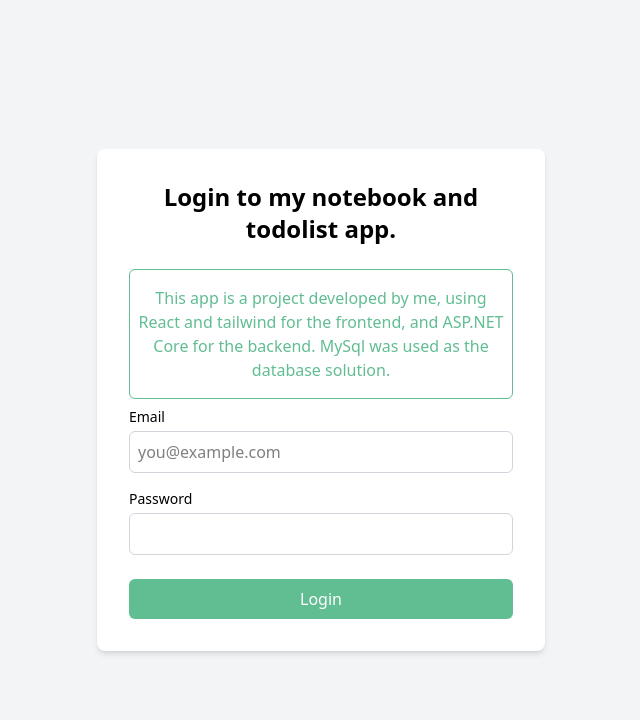
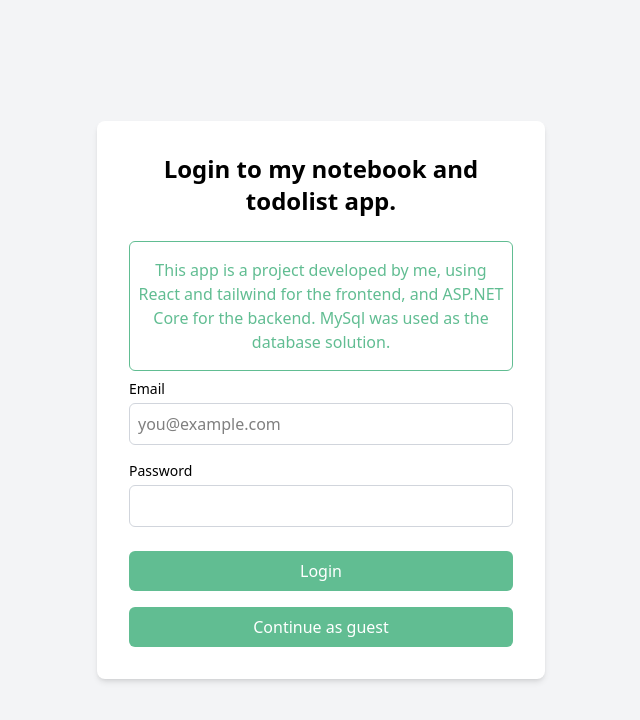
Before and after one commit to fredeskrubba/react-tailwind-todo-app, a React (Vite) app: page / in a window 1280 px wide. Shown: the top 720 px of the page, without its empty margins (319-959 px from the left). Built offline with nearby package versions, Linux system fonts and the light colour scheme.

Commit message:
feat: enhance loading state handling in Layout and TodoList components; update Login page structure for improved user experience

```diff
--- a/src/App.css
+++ b/src/App.css
@@ -2,4 +2,5 @@
 
 @theme {
   --color-main-green: #61bd92;
+  --color-main-green-dark: #3faa78ff;
 }
--- a/src/components/Layout/Layout.jsx
+++ b/src/components/Layout/Layout.jsx
@@ -1,11 +1,17 @@
 import Header from "./Header";
 import Sidebar from "./Sidebar";
 import { useState } from "react";
+import LoadingIcon from '../LoadingIcon.jsx';
+import useMainStore from '../../store/Mainstore.js';
+
 const Layout = ({ PageMode, children }) => {
 
     const [isMenuOpen, setIsMenuOpen] = useState(false);
+    const isLoading = useMainStore((state) => state.isLoading);
 
     return (
+
+        isLoading ? <LoadingIcon/> :
             <div className="flex flex-col h-screen">
                 <Header setIsMenuOpen={setIsMenuOpen} />
 
@@ -17,6 +23,7 @@ const Layout = ({ PageMode, children }) => {
                     </div>
                 </div>
             </div>
+
     );
 };
 
--- a/src/pages/Login.jsx
+++ b/src/pages/Login.jsx
@@ -14,7 +14,6 @@ const LoginPage = () => {
                 This app is a project developed by me, using React and tailwind for the frontend, and ASP.NET Core for the backend. MySql was used as the database solution.
             </p>
         </div>
-        {/* Email */}
         <div className="mb-4">
           <label className="block text-sm font-medium mb-1">
             Email
@@ -26,7 +25,6 @@ const LoginPage = () => {
           />
         </div>
 
-        {/* Password */}
         <div className="mb-6">
           <label className="block text-sm font-medium mb-1">
             Password
@@ -36,13 +34,16 @@ const LoginPage = () => {
             className="w-full border border-gray-300 rounded-md p-2 focus:outline-none focus:ring-2 focus:ring-main-green"
           />
         </div>
+        <div className="flex flex-col gap-4">
+          <Link to="/TodoList">
+              <button className="w-full bg-main-green text-white py-2 rounded-md cursor-pointer transition hover:bg-main-green-dark"> Login </button>
+          </Link>
 
-        {/* Login Button */}
+          <Link to="/TodoList">
+              <button className="w-full bg-main-green text-white py-2 rounded-md cursor-pointer transition hover:bg-main-green-dark" > Continue as guest</button>
+          </Link>
 
-        <Link to="/TodoList">
-            <button className="w-full bg-main-green text-white py-2 rounded-md cursor-pointer transition"> Login </button>
-        </Link>
-
+        </div>
       </div>
     </div>
   );
--- a/src/pages/TodoList.jsx
+++ b/src/pages/TodoList.jsx
@@ -52,10 +52,10 @@ const TodoList = () => {
             {isLoading ?
                 <LoadingIcon/> :
                 <div className='flex flex-col gap-4 m-4'>
-                    <div className='grid grid-cols-1  gap-4 items-start sm:grid-cols-2 lg:grid-cols-4'>
+                    <div className={`${filteredListItems.length <= 0 || filteredListItems == null ? "block" : "grid grid-cols-1 gap-4 items-start sm:grid-cols-2 lg:grid-cols-4"}`}>
                     {
                         filteredListItems.length <= 0 || filteredListItems == null ?
-                        <p>Get started by adding todo items by pressing the add task button!</p> :
+                        <p className='text-center'>No items in the current Category</p> :
                         filteredListItems.map((item, index) => (
                             <ListItem key={index} item={item}/>
                         ))
@@ -63,11 +63,11 @@ const TodoList = () => {
 
                     </div>
                 </div>}
+            <button onClick={() => setAddTask(true)} className='fixed bottom-4 right-4 bg-main-green text-white text-xl p-6 rounded-lg py-4 font-bold shadow-lg cursor-pointer'>Add Task</button>
+            {addTask && <ItemTaskModal onClose={()=> setAddTask(false)} />}
         </Layout>
 
 
-        <button onClick={() => setAddTask(true)} className='fixed bottom-4 right-4 bg-main-green text-white text-xl p-6 rounded-lg py-4 font-bold shadow-lg cursor-pointer'>Add Task</button>
-        {addTask && <ItemTaskModal onClose={()=> setAddTask(false)} />}
 
     </>
     );
```
Lines whose indentation alone changed are shown as unchanged.
